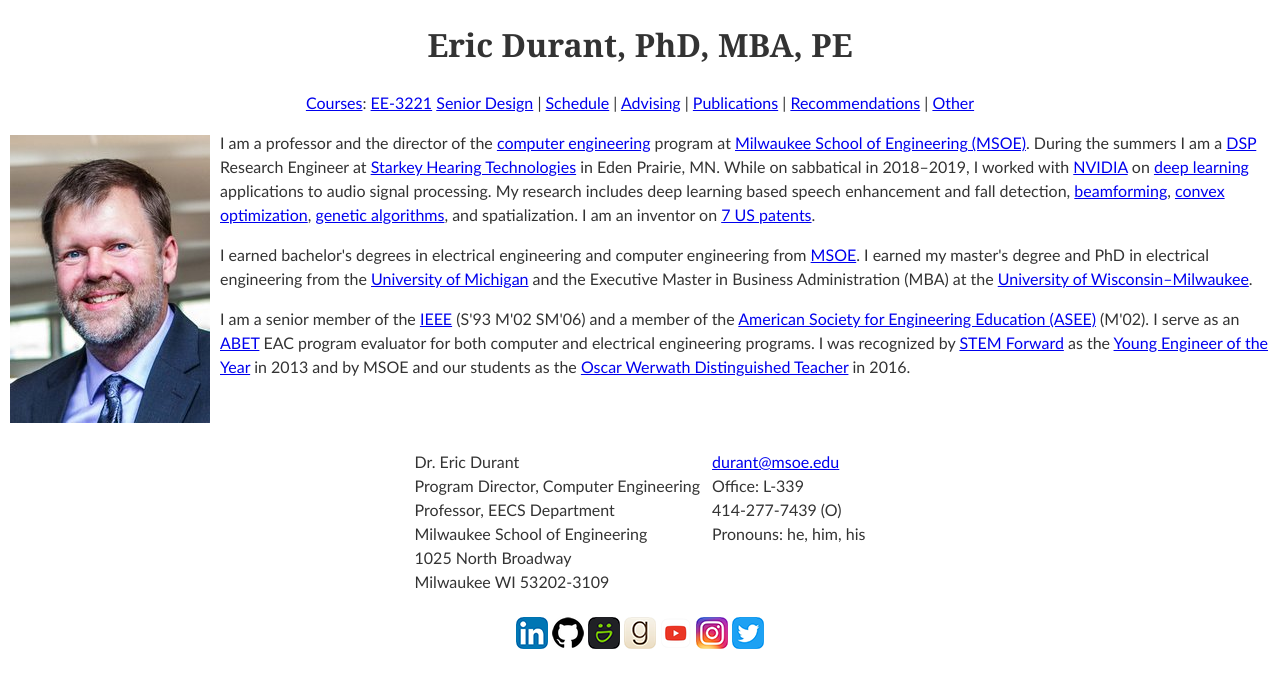
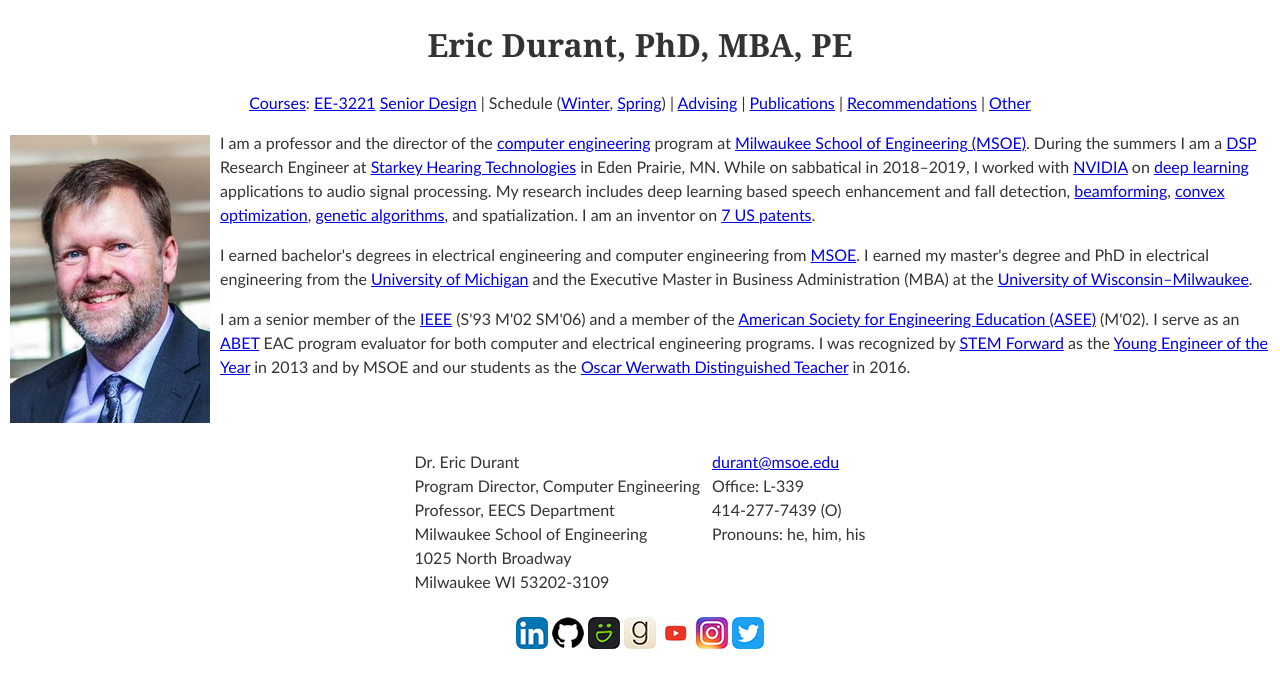
Before and after one commit to edurant/edurant.github.io, a Jekyll site: the page built from index.html, in a window 1280 px wide. Shown: the top 688 px of the page. Built offline with Jekyll 4.4.1, drawn with Linux system fonts in a browser that asks for light colours.

Commit message:
ln spring schedule

```diff
--- a/index.html
+++ b/index.html
@@ -16,7 +16,7 @@
 
 <div align="center">
     <p><a href="courses/">Courses</a>: <a href="courses/ee3221/">EE-3221</a> <a href="https://gitlab.com/msoe.edu/eecs/seniordesign/ce/wikis/">Senior Design</a>
-    | <a href="sched/w2122.html">Schedule</a>
+    | Schedule (<a href="sched/w2122.html">Winter</a>, <a href="sched/s22.html">Spring</a>)
     | <a href="advising/">Advising</a>
     | <a href="https://scholar.google.com/citations?user=FSlPi_wAAAAJ">Publications</a>
     | <a href="rec.html">Recommendations</a>
```
